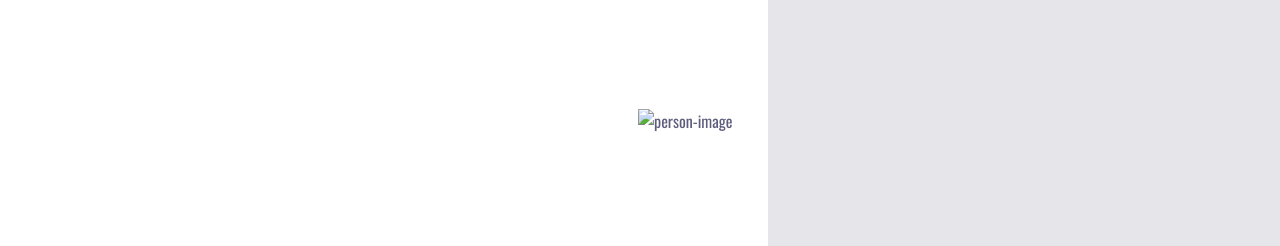
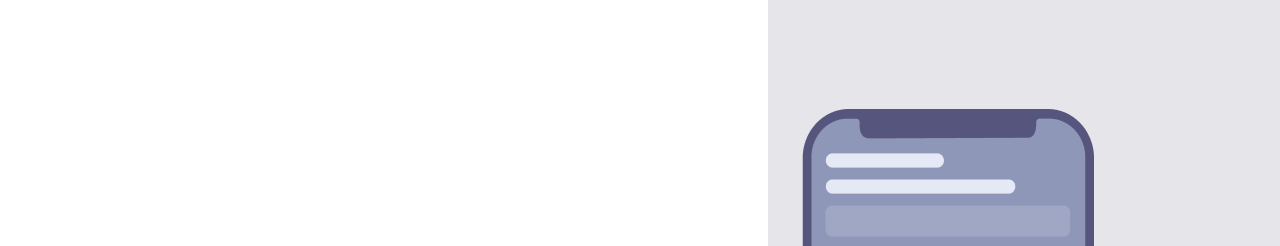
Before and after one commit to HubertSchamall/Easy-shopping, a plain HTML site: page index.html in a window 1280 px wide. Shown: the part 83-329 px from the top of the page. Drawn offline with nearby package versions, Linux system fonts and the light colour scheme.

Commit message:
img change

```diff
--- a/index.html
+++ b/index.html
@@ -26,7 +26,7 @@
                 <a class="header-link">About</a>
                 <a class="header-link">Contact</a>
             </header>
-                <img src="./img easy shopping/Illustration-3-3.png" alt="person-image" class="person-holding-phone">
+                <img src="./img/Illustration-3-3.png" alt="person-image" class="person-holding-phone">
         </section>
     </div>
 </body>
```
